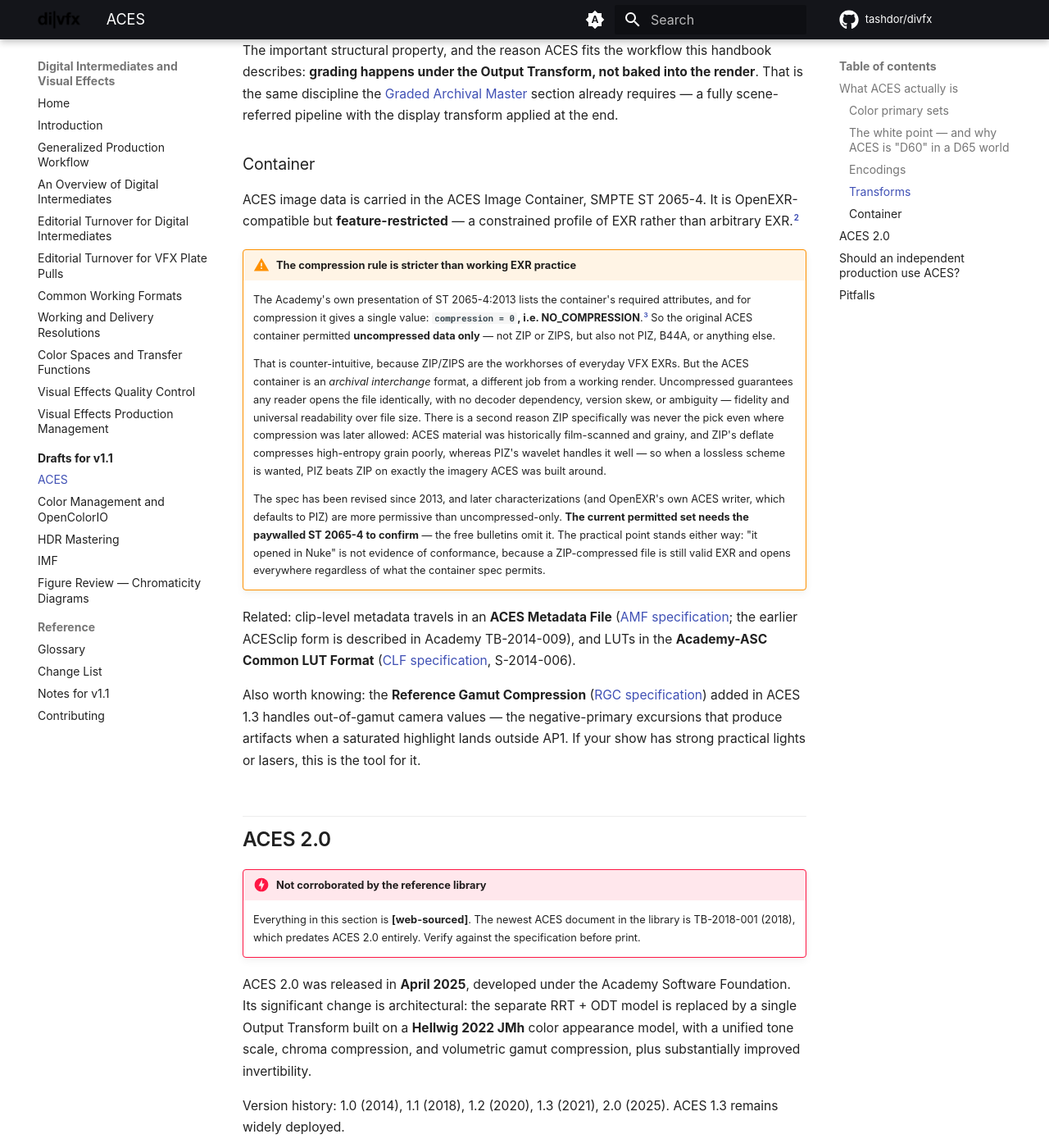
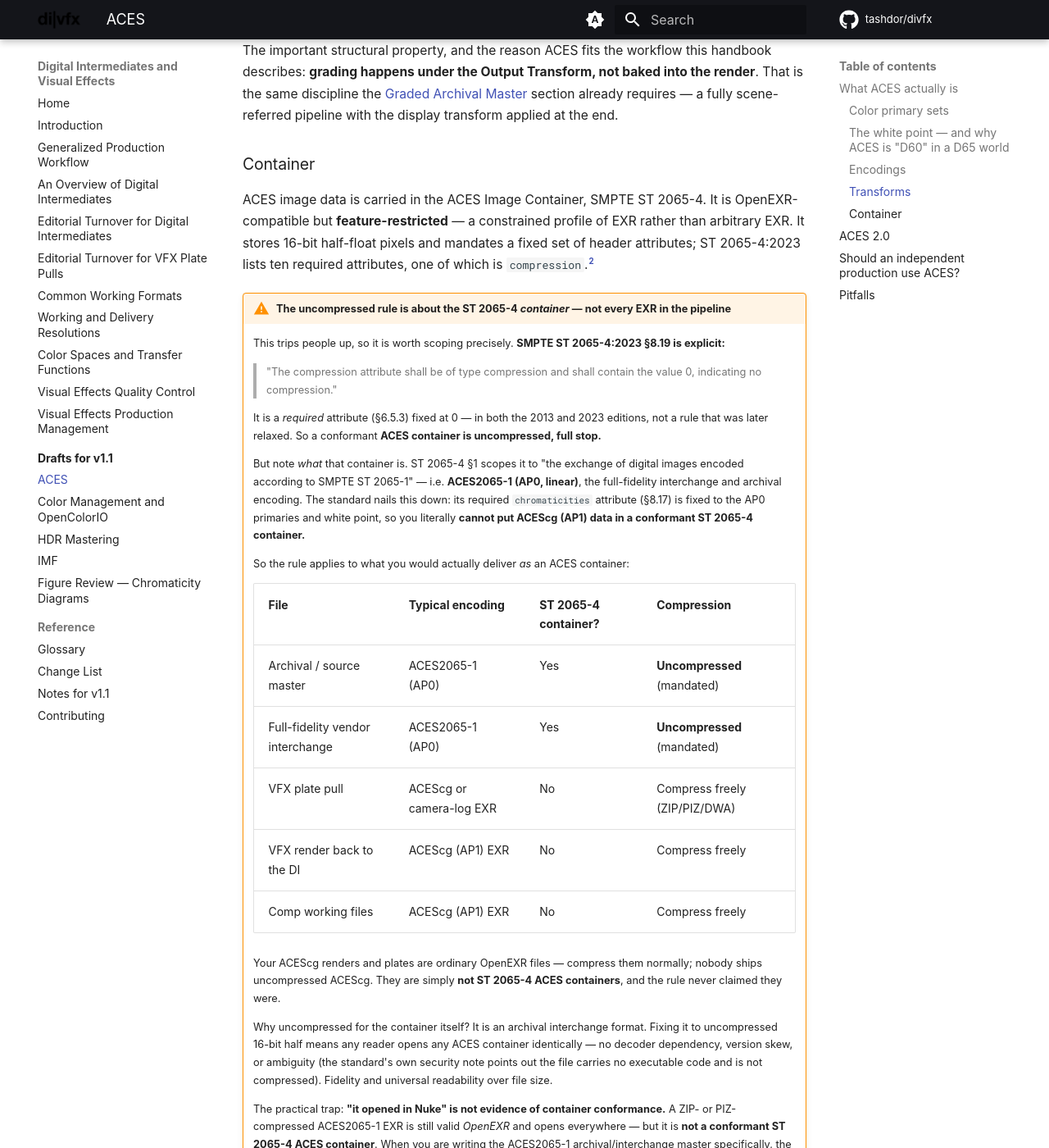
Before and after one commit to tashdor/divfx, an MkDocs documentation site: the page built from docs/drafts/aces.md, in a window 1280 px wide and 1400 px high, scrolled down 5833 px. Shown: the whole window at 82% size. Built offline with MkDocs 1.6.1 and Material for MkDocs 9.7.7, drawn with Linux system fonts in a browser that asks for light colours; comment, search, counter and statistics services are not loaded; the version menu is left out; some of the changed text lies outside the part shown.

Commit message:
Verify ACES section against SMPTE ST 2065 standards; scope the compression rule
The ST 2065 standards are now in the reference library, so the ACES claims
are checked against the primary normative documents rather than secondary
sources.

EXR compression (the flagged item) — corrected and, crucially, scoped:
- SMPTE ST 2065-4:2023 §8.19: the compression attribute is required (§6.5.3)
  and "shall contain the value 0, indicating no compression." True in both
  the 2013 and 2023 editions — not a rule that was later relaxed. My earlier
  "later revisions relax this / OpenEXR writer defaults to PIZ / needs the
  paywalled spec to confirm" hedge was wrong and is removed.
- But the rule is about the ST 2065-4 *container*, which §1 scopes to
  ACES2065-1 (AP0) images, and whose §8.17 chromaticities attribute is fixed
  to AP0 — so ACEScg (AP1) cannot even live in a conformant container. The
  warning now spells this out with a table: archival/interchange masters in
  ACES2065-1 are uncompressed containers; ACEScg working files, VFX plates
  and renders are ordinary EXRs that compress normally and are NOT ST 2065-4
  containers. Prompted by the exact right question about scope.

Other ACES claims verified against ST 2065-1:2021 (all correct): AP0
primaries (0.73470/0.26530, 0/1, 0.00010/-0.07700), white point
(0.32168/0.33767), and the binary16 (16-bit half, 1s/5e/10m) encoding.

Camera color spaces, per author corrections:
- Removed RED DRAGONcolor2 (retired; replaced by REDWideGamutRGB).
- Sony S-Gamut3 -> S-Gamut3.Cine, the de facto working space. Figure 19
  (SVG + interactive embed) regenerated to plot S-Gamut3.Cine; primaries
  (0.766/0.275, 0.225/0.800, 0.089/-0.087) verified.
- This resolves the pre-existing table/figure mismatch noted on the review
  page.

ACES "should you use it" section rewritten to the author's Yes / Maybe-not
framing (multi-camera + multi-vendor or no color-science resources -> yes;
single acquisition format, strong reason to deviate from the Output
Transform, or a fixed well-prepared deliverable set -> maybe not).

Co-Authored-By: Claude Opus 4.8 <noreply@anthropic.com>

```diff
--- a/docs/drafts/aces.md
+++ b/docs/drafts/aces.md
@@ -224,38 +224,52 @@ the end.
 
 ACES image data is carried in the ACES Image Container, SMPTE ST 2065-4. It is
 OpenEXR-compatible but **feature-restricted** — a constrained profile of EXR rather than
-arbitrary EXR.[^ac4]
+arbitrary EXR. It stores 16-bit half-float pixels and mandates a fixed set of header attributes;
+ST 2065-4:2023 lists ten required attributes, one of which is `compression`.[^ac4]
 
-[^ac4]: TB-2014-006, *Informative Notes on SMPTE ST 2065-4*. Note that TB-2014-006 is deliberately
-        thin: it explains what the container is and when to use it, but the file layout, channel
-        naming, and compression constraints live in the SMPTE standard itself, which must be
-        purchased.
+[^ac4]: SMPTE ST 2065-4:2023, *ACES Image Container File Layout*, §6.5.3 and Table 5 (required
+        attributes). The 2023 edition revises ST 2065-4:2013.
 
-!!! warning "The compression rule is stricter than working EXR practice"
-    The Academy's own presentation of ST 2065-4:2013 lists the container's required attributes,
-    and for compression it gives a single value: **`compression = 0`, i.e. NO_COMPRESSION**.[^ac5]
-    So the original ACES container permitted **uncompressed data only** — not ZIP or ZIPS, but
-    also not PIZ, B44A, or anything else.
+!!! warning "The uncompressed rule is about the ST 2065-4 *container* — not every EXR in the pipeline"
+    This trips people up, so it is worth scoping precisely. **SMPTE ST 2065-4:2023 §8.19 is
+    explicit:**
 
-    That is counter-intuitive, because ZIP/ZIPS are the workhorses of everyday VFX EXRs. But the
-    ACES container is an *archival interchange* format, a different job from a working render.
-    Uncompressed guarantees any reader opens the file identically, with no decoder dependency,
-    version skew, or ambiguity — fidelity and universal readability over file size. There is a
-    second reason ZIP specifically was never the pick even where compression was later allowed:
-    ACES material was historically film-scanned and grainy, and ZIP's deflate compresses
-    high-entropy grain poorly, whereas PIZ's wavelet handles it well — so when a lossless scheme
-    is wanted, PIZ beats ZIP on exactly the imagery ACES was built around.
+    > "The compression attribute shall be of type compression and shall contain the value 0,
+    > indicating no compression."
 
-    The spec has been revised since 2013, and later characterizations (and OpenEXR's own ACES
-    writer, which defaults to PIZ) are more permissive than uncompressed-only. **The current
-    permitted set needs the paywalled ST 2065-4 to confirm** — the free bulletins omit it. The
-    practical point stands either way: "it opened in Nuke" is not evidence of conformance, because
-    a ZIP-compressed file is still valid EXR and opens everywhere regardless of what the container
-    spec permits.
+    It is a *required* attribute (§6.5.3) fixed at 0 — in both the 2013 and 2023 editions, not a
+    rule that was later relaxed. So a conformant **ACES container is uncompressed, full stop.**
 
-[^ac5]: G. Joblove (AMPAS), *ACES — The Academy Color Encoding System*, SMPTE Montréal/Québec
-        Chapter, 28 May 2013, slide 52 ("Metadata → Required"). `0` is `NO_COMPRESSION` in the
-        OpenEXR compression enumeration.
+    But note *what* that container is. ST 2065-4 §1 scopes it to "the exchange of digital images
+    encoded according to SMPTE ST 2065-1" — i.e. **ACES2065-1 (AP0, linear)**, the full-fidelity
+    interchange and archival encoding. The standard nails this down: its required `chromaticities`
+    attribute (§8.17) is fixed to the AP0 primaries and white point, so you literally **cannot put
+    ACEScg (AP1) data in a conformant ST 2065-4 container.**
+
+    So the rule applies to what you would actually deliver *as* an ACES container:
+
+    | File | Typical encoding | ST 2065-4 container? | Compression |
+    | --- | --- | --- | --- |
+    | Archival / source master | ACES2065-1 (AP0) | Yes | **Uncompressed** (mandated) |
+    | Full-fidelity vendor interchange | ACES2065-1 (AP0) | Yes | **Uncompressed** (mandated) |
+    | VFX plate pull | ACEScg or camera-log EXR | No | Compress freely (ZIP/PIZ/DWA) |
+    | VFX render back to the DI | ACEScg (AP1) EXR | No | Compress freely |
+    | Comp working files | ACEScg (AP1) EXR | No | Compress freely |
+
+    Your ACEScg renders and plates are ordinary OpenEXR files — compress them normally; nobody
+    ships uncompressed ACEScg. They are simply **not ST 2065-4 ACES containers**, and the rule
+    never claimed they were.
+
+    Why uncompressed for the container itself? It is an archival interchange format. Fixing it to
+    uncompressed 16-bit half means any reader opens any ACES container identically — no decoder
+    dependency, version skew, or ambiguity (the standard's own security note points out the file
+    carries no executable code and is not compressed). Fidelity and universal readability over
+    file size.
+
+    The practical trap: **"it opened in Nuke" is not evidence of container conformance.** A ZIP- or
+    PIZ-compressed ACES2065-1 EXR is still valid *OpenEXR* and opens everywhere — but it is **not a
+    conformant ST 2065-4 ACES container**. When you are writing the ACES2065-1 archival/interchange
+    master specifically, the compression setting is a conformance requirement, not a preference.
 
 Related: clip-level metadata travels in an **ACES Metadata File**
 ([AMF specification](https://docs.acescentral.com/amf/specification/); the earlier ACESclip form
@@ -295,13 +309,27 @@ other. It is not a settled question.
 
 ## Should an independent production use ACES?
 
-**Yes, if** you have multiple VFX vendors, multiple camera systems, or a deliverable set that
-includes both theatrical and HDR home video. ACES gives you a specified pipeline that vendors can
-implement without a bespoke negotiation, and an archival master in a standardized space.
+**Yes** when:
 
-**Probably not, if** you are a single-camera show finishing Rec.709 with one artist, and your
-colorist already has a camera-native workflow they trust. ACES is not free — it costs setup,
-testing, and vendor discipline. Adopting it badly is worse than a well-run camera-native pipeline.
+- You are working with **multiple camera systems and multiple VFX vendors**. ACES gives everyone a
+  specified pipeline to implement, so plates and renders interchange without a bespoke negotiation
+  per vendor.
+- You **lack the color-science infrastructure or resources to produce and vet a custom workflow**.
+  A standardized, documented pipeline you can adopt is safer than a homemade one you cannot fully
+  test.
+
+**Maybe not** when:
+
+- You have a **single camera acquisition format**. Much of what ACES buys you is interchange across
+  disparate sources; with one source, a well-run camera-native workflow may be simpler.
+- You have a **strong creative reason to deviate from the ACES Output Transform**. If the look you
+  want fights the standard rendering, you are working against the system rather than with it.
+- You have a **fixed, well-understood set of deliverables and the preparation to accommodate
+  them**. If nothing about the job needs neutral interchange or archival, the setup cost may not
+  pay for itself.
+
+Adopting ACES badly is worse than a well-run camera-native pipeline. It is not free — it costs
+setup, testing, and vendor discipline.
 
 **Either way**, the decision belongs in pre-production, alongside the
 [three format specifications](../turnover-vfx.md#format-specification) — acquisition, plate
--- a/docs/v1.1-notes.md
+++ b/docs/v1.1-notes.md
@@ -256,13 +256,13 @@ normalized to ARRI/ALEXA; confirm that matches your preference.
 - **OpenEXR** is now at 3.4.x. Changes worth citing since 2017: the OpenEXRCore C API (3.1) for
   thread-safe non-blocking access; DWAA/DWAB lossy compression; HTJ2K lossless compression
   (3.4); ID Manifest attributes (3.0); and new standard camera/lens/production metadata
-  attributes including `colorInteropID` (3.2). Note that the **ACES container is a constrained
-  subset of EXR** — the Academy's presentation of ST 2065-4:2013 lists `compression = 0`
-  (`NO_COMPRESSION`) as required, i.e. the original container permitted *uncompressed only*, not
-  ZIP/ZIPS and not PIZ/B44A. Later revisions relax this (OpenEXR's ACES writer defaults to PIZ),
-  and the current permitted set needs the paywalled ST 2065-4 to confirm. Either way DWA is not
-  a safe assumption in an archival ACES master. See [Drafts → ACES](drafts/aces.md#container) for
-  the full note.
+  attributes including `colorInteropID` (3.2). Note that the **ACES container (SMPTE ST 2065-4) is
+  a constrained subset of EXR** — ST 2065-4:2023 §8.19 requires `compression = 0` (uncompressed),
+  in both the 2013 and 2023 editions. But that rule is specifically about the ST 2065-4 container,
+  which §1 scopes to **ACES2065-1 (AP0)** interchange/archival images (its `chromaticities`
+  attribute is fixed to AP0, so ACEScg can't live in one). ACEScg working files, VFX plates, and
+  renders are ordinary EXRs and compress normally (ZIP/PIZ/DWA) — they are not ST 2065-4
+  containers. See [Drafts → ACES](drafts/aces.md#container) for the full note.
 - **Avid DNx**: at IBC 2025 Avid rebranded the family to simply "Avid DNx", dropping the
   HD/HR/GX suffixes in favour of the five quality levels. The 2025 revision of SMPTE ST 2019-1
   (VC-3) folded most of DNx GX into the core spec.
@@ -439,13 +439,14 @@ AMPAS, and Dolby primary documents plus standard textbooks. Results:
 | DCI X'Y'Z' "compensation factor … white points" | **Retracted my correction — the handbook is right** | *Color and Mastering for Digital Cinema*, Ch. 4 |
 | Rec.709 OETF/EOTF conflation | **Confirmed**, wording tightened | ITU-R BT.2390-7 §3.1; ITU-R BT.1886 |
 | ACES component names and encodings | **Confirmed** | AMPAS TB-2014-012, S-2014-003, S-2014-004, S-2013-001 |
+| AP0 primaries, white point, binary16 encoding | **Confirmed against the standard** | SMPTE ST 2065-1:2021 §4.3.2.1, Table (RGB primaries / white) |
 | AP0 / AP1 chromaticities | **Confirmed** | TB-2014-004, S-2014-004 |
 | ACES white point is "D60-like", not CIE D60 | **Confirmed** — worth stating in v1.1 | TB-2018-001 §4.1, §4.3 |
 | "Output Transform concatenated since ACES 1.1" | **Corrected** — the renaming is ACES 1.0 | TB-2014-012 §5.2 |
 | BT.2100 primaries, bit depth, PQ/HLG | **Confirmed** | ITU-R BT.2100-2, Tables 1 & 3 |
 | ST 2084 / ST 2086 / ST 2094 roles | **Confirmed** | SMPTE ST 2084:2014, ST 2086:2014, ST 2094-1:2016 |
 | IMF App #2E purpose and essence coding | **Confirmed** | SMPTE ST 2067-21 §1 |
-| ACES container is a restricted EXR profile | **Confirmed; earlier "PIZ + B44A" claim corrected** — ST 2065-4:2013 required uncompressed only | Joblove SMPTE 2013 presentation (slide 52); TB-2014-006 |
+| ACES container compression | **Confirmed uncompressed-only** (ST 2065-4:2023 §8.19), scoped to the ACES2065-1/AP0 container (§1, §8.17); not a rule for ACEScg working EXRs | SMPTE ST 2065-1:2021; ST 2065-4:2023 |
 | CinemaScope 2.35 → 2.39 standards history | **Not corroborated — web-only** | No SMPTE PH22.106 in library; DCI Scope = 2.39 confirmed via RDD 52 and DTDC guidelines |
 | H.264 / H.265 bit-depth profiles | **Not corroborated — web-only** | No codec specifications in library |
 | ACES 2.0 (2025) | **Not corroborated — web-only** | Newest ACES document in library is 2018 |
```
Also changed, not shown: docs/color.md (+4 -5 lines), docs/drafts/figure-review.md (+8 -11 lines), docs/figures/svg/figure-19-camera-gamuts-dark.svg, docs/figures/svg/figure-19-camera-gamuts-light.svg, 2 other files.
